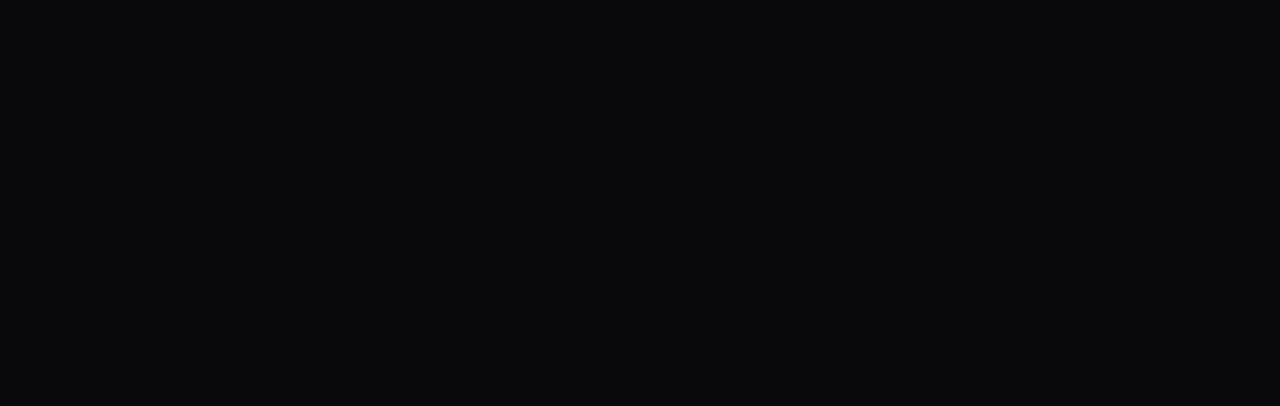
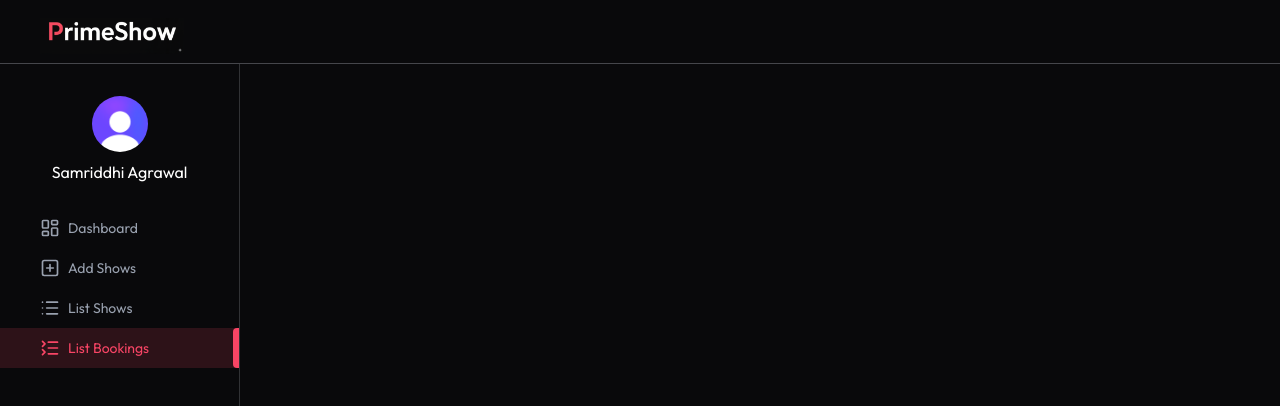
Before and after one commit to SamriddhiAgrawal19/PrimeShow, a React (Vite) app in the folder client/: page /admin/list-bookings in a window 1280 px wide. Before the commit this address had no page. Shown: the top 406 px of the page. Built offline with nearby package versions, Linux system fonts and the light colour scheme.

Commit message:
Admin Dashboard created

```diff
--- a/client/src/App.jsx
+++ b/client/src/App.jsx
@@ -9,8 +9,12 @@
 import Favourite from './pages/Favourite'
 import Footer from './components/Footer'
 import {Toaster} from 'react-hot-toast'
-
-
+//import { Layout } from 'lucide-react'
+import Layout from './pages/admin/Layout'
+import Dashboard from './pages/admin/Dashboard'
+import AddShows from './pages/admin/AddShows'
+import ListBooking from './pages/admin/ListBooking'
+import Listshows from './pages/admin/Listshows'
 
 const App = () => {
   const isAdminRoute = useLocation().pathname.startsWith('/admin');
@@ -25,6 +29,13 @@
         <Route path='/movies/:id/:date' element={<SeatLayout />} />
         <Route path='/my-bookings' element={<MyBookings />} />
         <Route path='/favourite' element={<Favourite />} />
+        <Route path = '/admin/*' element = {<Layout />  } >
+          <Route index element = {<Dashboard />} />
+          <Route path = "add-shows" element = {<AddShows />}/>
+          <Route path = "list-shows" element = {<Listshows />} />
+          <Route path = "list-bookings" element = {<ListBooking />} />
+
+        </Route>
 
       </Routes>
        {!isAdminRoute && <Footer />}
--- /dev/null
+++ b/client/src/components/admin/AdminNavbar.jsx
@@ -0,0 +1,17 @@
+import React from 'react'
+import { Link } from 'react-router-dom'
+import { assets } from '../../assets/assets'
+
+const AdminNavbar = () => {
+  return (
+    <div className = 'flex items-center justify-between px-6 md:px-10 border-b border-gray-300/30 h-16'>
+        <Link to="/" >
+          <img src = {assets.logo1} alt = "logo" className = "w-36 h-auto mt-2" />
+
+        </Link>
+
+    </div>
+  )
+}
+
+export default AdminNavbar
--- /dev/null
+++ b/client/src/components/admin/AdminSidebar.jsx
@@ -0,0 +1,40 @@
+import React, { use } from 'react'
+import { assets } from '../../assets/assets'
+import { LayoutDashboardIcon, ListCollapseIcon, ListIcon , PlusSquareIcon} from 'lucide-react'
+import { NavLink } from 'react-router-dom'
+
+const AdminSidebar = () => {
+    const user  = {
+        firstName: "Samriddhi",
+        lastName: "Agrawal",
+        imageUrl: assets.profile
+    }
+    const adminNavLinks = [
+        {name : 'Dashboard' , path : '/admin' , icon : LayoutDashboardIcon},
+        {name : 'Add Shows' , path : '/admin/add-shows' , icon : PlusSquareIcon},
+        {name : 'List Shows' , path : '/admin/list-shows' , icon : ListIcon},
+        {name : 'List Bookings' , path : '/admin/list-bookings' , icon : ListCollapseIcon},
+    ]
+  return (
+    <div className = 'h-[calc(100vh-64px)] md:flex flex-col items-center pt-8 max-w-13 md:max-w-60 w-full border-r border-gray-300/20 text-sm'>
+        <img className = 'h-9 md:h-14 w-9 md:w-14 rounded-full mx-auto ' src = {user.imageUrl} alt = "profile" />
+        <p className = 'mt-2 text-base max-md:hidden'>{user.firstName} {user.lastName}</p>
+        <div className = 'w-full'>
+            {adminNavLinks.map((item , index) => (
+                <NavLink  key = {index} to = {item.path} end className = {({ isActive }) => `relative flex items-center max-md:justify-center gap-2 w-full py-2.5 min-md:pl-10 first:mt-6 text-gray-400 ${isActive && 'bg-primary/15 text-primary group'}` }>
+                    {({ isActive }) => (
+                        <>
+                        <item.icon className = "w-5 h-5" />
+                        <p className = "max-md:hidden">{item.name}</p>
+                        <span className = {`w-1.5 h-10 rounded-l right-0 absolute ${isActive ? 'bg-primary' : 'bg-transparent'}`}></span>
+                    </>
+                    )}
+                </NavLink>
+            ))}
+        </div>
+
+    </div>
+  )
+}
+
+export default AdminSidebar
--- /dev/null
+++ b/client/src/components/admin/Title.jsx
@@ -0,0 +1,14 @@
+import React from 'react'
+
+const Title = ({text1 , text2}) => {
+  return (
+    <div>
+      <h1 className = 'font-medium text-2xl'>
+        {text1} <span className = 'underline text-primary'>  {text2}</span>
+      </h1>
+
+    </div>
+  )
+}
+
+export default Title
--- /dev/null
+++ b/client/src/pages/admin/AddShows.jsx
@@ -0,0 +1,11 @@
+import React from 'react'
+
+const AddShows = () => {
+  return (
+    <div>
+
+    </div>
+  )
+}
+
+export default AddShows
--- /dev/null
+++ b/client/src/pages/admin/Dashboard.jsx
@@ -0,0 +1,123 @@
+import {
+  ChartLineIcon,
+  CircleDollarSignIcon,
+  PlayCircleIcon,
+  UserIcon,
+  StarIcon,
+} from "lucide-react";
+import { useEffect, useState } from "react";
+import Loading from "../../components/Loading";
+import { dummyDashboardData } from "../../assets/assets";
+import Title from "../../components/admin/Title";
+import BlurCircle from "../../components/BlurCircle";
+import dateFormat from "../../lib/DateFormat";
+
+const Dashboard = () => {
+  const currency = import.meta.env.VITE_CURRENCY || "$";
+  const [dashboard, setDashboard] = useState({
+    totalRevenue: 0,
+    totalBookings: 0,
+    activeShows: [],
+    totalUsers: 0,
+  });
+  const [loading, setLoading] = useState(true);
+
+  const fetchDashboardData = async () => {
+    const data = dummyDashboardData;
+    setDashboard({
+      totalRevenue: data.totalRevenue,
+      totalBookings: data.totalBookings,
+      totalUsers: data.totalUser || 0, // fixed key
+      activeShows: data.activeShows || [],
+    });
+    setLoading(false);
+  };
+
+  useEffect(() => {
+    fetchDashboardData();
+  }, []);
+
+  const dashboardCards = [
+    {
+      title: "Total Revenue",
+      value: `${currency} ${dashboard.totalRevenue}`,
+      icon: CircleDollarSignIcon,
+    },
+    {
+      title: "Total Bookings",
+      value: dashboard.totalBookings,
+      icon: ChartLineIcon,
+    },
+    {
+      title: "Active Shows",
+      value: dashboard.activeShows.length,
+      icon: PlayCircleIcon,
+    },
+    {
+      title: "Total Users",
+      value: dashboard.totalUsers,
+      icon: UserIcon,
+    },
+  ];
+
+  if (loading) return <Loading />;
+
+  return (
+    <>
+      <Title text1="Admin" text2="Dashboard" />
+
+      {/* Dashboard Summary Cards */}
+      <div className="relative mt-8">
+        <BlurCircle top="-100px" left="0" />
+        <div className="grid grid-cols-1 sm:grid-cols-2 lg:grid-cols-4 gap-6 w-full">
+          {dashboardCards.map((item, index) => (
+            <div
+              key={index}
+              className="flex items-center justify-between px-6 py-5 bg-primary/10 border border-primary/40 rounded-xl text-white shadow-md hover:shadow-lg hover:-translate-y-1 transition duration-300"
+            >
+              <div>
+                <h1 className="text-sm opacity-90">{item.title}</h1>
+                <p className="text-xl font-semibold mt-1">{item.value}</p>
+              </div>
+              <item.icon className="w-7 h-7 text-white" />
+            </div>
+          ))}
+        </div>
+      </div>
+
+      {/* Active Shows Section */}
+      <p className="mt-12 text-lg font-semibold text-white">Active Shows</p>
+      <div className="relative flex flex-wrap gap-6 mt-5 max-w-5xl">
+        {dashboard.activeShows.map((show, index) => (
+          <div
+            key={index}
+            className="w-60 rounded-xl overflow-hidden pb-3 bg-primary/20 border border-primary/40 hover:-translate-y-1 transition duration-300 shadow-sm hover:shadow-md text-white"
+          >
+            <img
+              src={show.movie.poster_path || "/placeholder.jpg"}
+              alt={show.movie.title}
+              className="w-full object-cover h-65"
+            />
+            <p className="font-semibold p-2 truncate">{show.movie.title}</p>
+
+            <div className="flex items-center justify-between px-2">
+              <p className="text-lg font-bold">
+                {currency} {show.showPrice}
+              </p>
+              <p className="flex items-center gap-1 text-sm text-gray-300 mt-1 pr-1">
+                <StarIcon className="w-4 h-4 fill-primary text-primary" />
+                {show.movie.vote_average?.toFixed(1) || "N/A"}
+              </p>
+            </div>
+
+            <p className="px-2 pt-2 text-sm text-gray-300">
+              {dateFormat(show.showDateTime)}
+            </p>
+          </div>
+        ))}
+      </div>
+    </>
+  );
+};
+
+export default Dashboard;
--- /dev/null
+++ b/client/src/pages/admin/Layout.jsx
@@ -0,0 +1,21 @@
+import React from 'react'
+import AdminNavbar from '../../components/admin/AdminNavbar'
+import AdminSidebar from '../../components/admin/AdminSidebar'
+import { Outlet } from 'react-router-dom'
+
+const Layout = () => {
+  return (
+    <>
+    <AdminNavbar />
+    <div className = 'flex'>
+        <AdminSidebar />
+        <div className = 'flex-1 px-4 py-10 md:px-10 h-[calc(100vh-64px)] overflow-y-auto'>
+          <Outlet />
+        </div>
+    </div>
+
+    </>
+  )
+}
+
+export default Layout
--- /dev/null
+++ b/client/src/pages/admin/ListBooking.jsx
@@ -0,0 +1,11 @@
+import React from 'react'
+
+const ListBooking = () => {
+  return (
+    <div>
+
+    </div>
+  )
+}
+
+export default ListBooking
--- /dev/null
+++ b/client/src/pages/admin/Listshows.jsx
@@ -0,0 +1,11 @@
+import React from 'react'
+
+const Listshows = () => {
+  return (
+    <div>
+
+    </div>
+  )
+}
+
+export default Listshows
```
